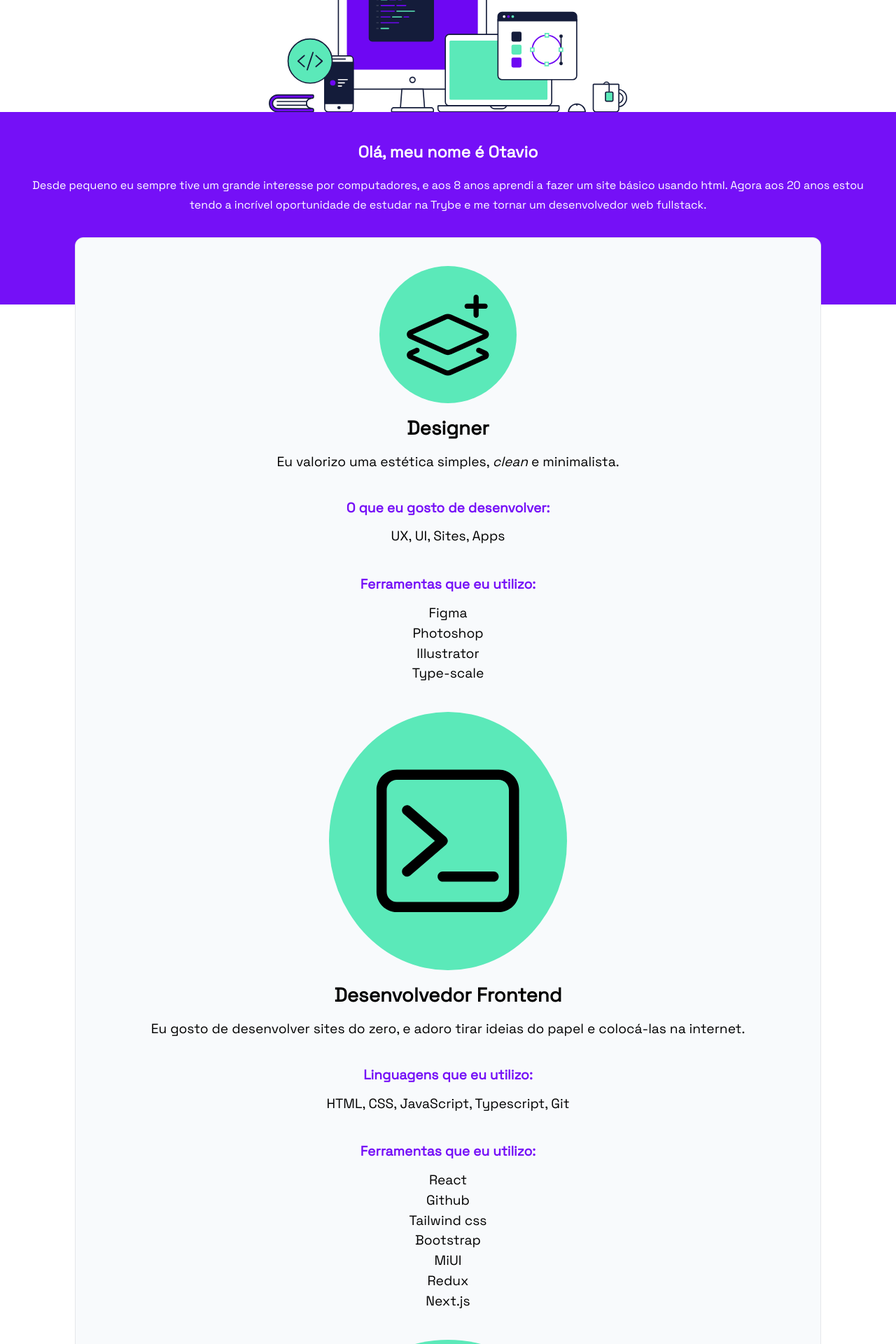
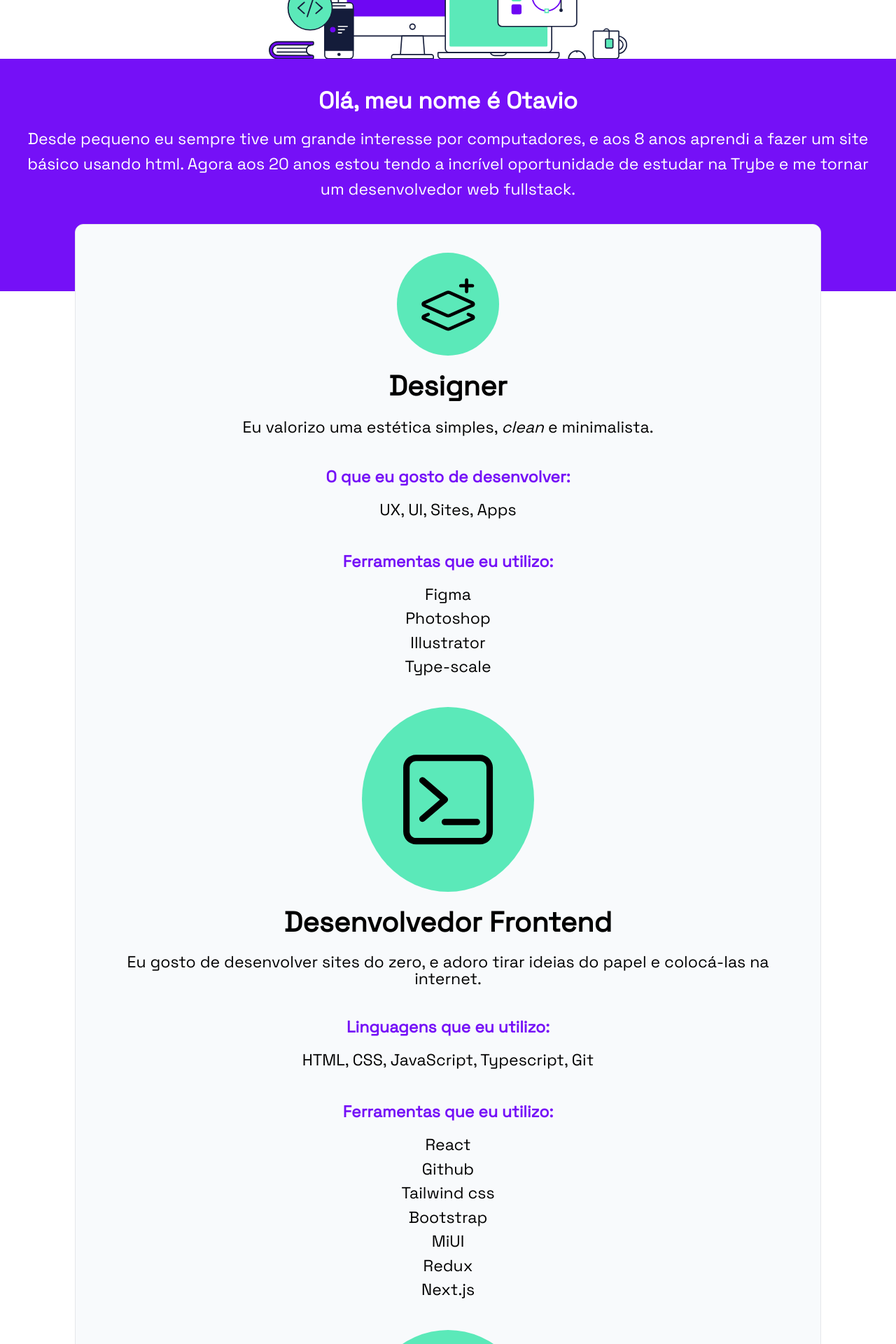
Before and after one commit to OtavioRL/portfolio, a React (Create React App) app: page / in a window 1280 px wide. Shown: the part 600-2520 px from the top of the page at 70% size. Built offline with nearby package versions, Linux system fonts and the light colour scheme.

Commit message:
melhoria na responsividade

```diff
--- a/src/components/firstSection/avatar.js
+++ b/src/components/firstSection/avatar.js
@@ -1,7 +1,7 @@
 const Avatar = () => {
   return (
-    <div className="w-3/5 max-w-lg flex justify-center">
-      <img className="rounded-full bg-roxo mt-14" alt='Meu avatar' src='https://avataaars.io/?avatarStyle=Transparent&topType=ShortHairDreads01&accessoriesType=Blank&hairColor=BrownDark&facialHairType=Blank&clotheType=Hoodie&clotheColor=Black&eyeType=Happy&eyebrowType=Default&mouthType=Smile&skinColor=Pale'
+    <div className="w-3/5 max-w-mobileImage flex justify-center">
+      <img className="rounded-full w-full bg-roxo mt-14" alt='Meu avatar' src='https://avataaars.io/?avatarStyle=Transparent&topType=ShortHairDreads01&accessoriesType=Blank&hairColor=BrownDark&facialHairType=Blank&clotheType=Hoodie&clotheColor=Black&eyeType=Happy&eyebrowType=Default&mouthType=Smile&skinColor=Pale'
       />
     </div>
   );
--- a/src/components/firstSection/sectionText.js
+++ b/src/components/firstSection/sectionText.js
@@ -1,8 +1,8 @@
 const SectionText = () => {
   return (
     <div className="w-5/6 mt-5">
-      <h5 className="text-h5 font-bold mb-5 text-center">Desenvolvedor Frontend & Designer  </h5>
-      <p className="text-plg text-center">Eu desenvolvo e programo sites com uma estética simples, intuitíva, e eu amo o que eu faço.</p>
+      <h5 className="text-h5 sm:text-h4 font-bold mb-5 text-center">Desenvolvedor Frontend & Designer  </h5>
+      <p className="text-plg sm:text-pxl text-center">Eu desenvolvo e programo sites com uma estética simples, intuitíva, e eu amo o que eu faço.</p>
     </div>
   );
 };
--- a/src/components/secondSection/card/back.js
+++ b/src/components/secondSection/card/back.js
@@ -3,14 +3,14 @@ import { ReactComponent as BackSVG } from './back.svg';
 const Back = () => {
   return (
     <div className='flex flex-col items-center mt-10'>
-        <BackSVG className='bg-verde w-2/5 p-8% rounded-full overflow-visible'/>
-        <h1 className='text-h6 text-center font-bold mt-5'>Desenvolvedor Backend</h1>
-        <p className='text-plg text-center mt-5 leading-6'>Ainda estou estudando backend mas já consigo desenvolver uma aplicação fullstack com API e banco de dados integrado.</p>
-        <h2 className='text-plg text-center font-bold text-roxo mt-10'>O que eu aprendi até agora:</h2>
-        <p className='text-plg text-center mt-3'>Docker</p>
-        <p className='text-plg text-center'>SQL & mySQL</p>
-        <p className='text-plg text-center'>Node.js</p>
-        <p className='text-plg text-center'>Arquitetura de software</p>
+        <BackSVG className='bg-verde w-2/5 sm:w-2/6 md:w-1/4 p-8% md:p-6% rounded-full overflow-visible'/>
+        <h1 className='text-h6 sm:text-h4 text-center font-bold mt-5'>Desenvolvedor Backend</h1>
+        <p className='text-plg sm:text-pxl text-center mt-5 leading-6'>Ainda estou estudando backend mas já consigo desenvolver uma aplicação fullstack com API e banco de dados integrado.</p>
+        <h2 className='text-plg sm:text-pxl text-center font-bold text-roxo mt-10'>O que eu aprendi até agora:</h2>
+        <p className='text-plg sm:text-pxl text-center mt-3'>Docker</p>
+        <p className='text-plg sm:text-pxl text-center'>SQL & mySQL</p>
+        <p className='text-plg sm:text-pxl text-center'>Node.js</p>
+        <p className='text-plg sm:text-pxl text-center'>Arquitetura de software</p>
     </div>
   );
 };
--- a/src/components/secondSection/card/design.js
+++ b/src/components/secondSection/card/design.js
@@ -3,16 +3,16 @@ import { ReactComponent as DesignSVG } from './design.svg';
 const Design = () => {
   return (
     <div className='flex flex-col items-center'>
-        <DesignSVG className='bg-verde w-2/5 p-8% rounded-full overflow-visible'/>
-        <h1 className='text-h6 text-center font-bold mt-5'>Designer</h1>
-        <p className='text-plg text-center mt-5 leading-6'>Eu valorizo uma estética simples, <i>clean</i> e minimalista.</p>
-        <h2 className='text-plg text-center font-bold text-roxo mt-10'>O que eu gosto de desenvolver:</h2>
-        <p className='text-plg text-center mt-3'>UX, UI, Sites, Apps</p>
-        <h2 className='text-plg text-center font-bold text-roxo mt-10'>Ferramentas que eu utilizo:</h2>
-        <p className='text-plg text-center mt-3'>Figma</p>
-        <p className='text-plg text-center'>Photoshop</p>
-        <p className='text-plg text-center'>Illustrator</p>
-        <p className='text-plg text-center'>Type-scale</p>
+        <DesignSVG className='bg-verde w-2/5 sm:w-2/6 md:w-1/4 p-8% md:p-6% rounded-full overflow-visible'/>
+        <h1 className='text-h6 sm:text-h4 text-center font-bold mt-5'>Designer</h1>
+        <p className='text-plg sm:text-pxl text-center mt-5 leading-6 sm:leading-7'>Eu valorizo uma estética simples, <i>clean</i> e minimalista.</p>
+        <h2 className='text-plg sm:text-pxl text-center font-bold text-roxo mt-10'>O que eu gosto de desenvolver:</h2>
+        <p className='text-plg sm:text-pxl text-center mt-3'>UX, UI, Sites, Apps</p>
+        <h2 className='text-plg sm:text-pxl text-center font-bold text-roxo mt-10'>Ferramentas que eu utilizo:</h2>
+        <p className='text-plg sm:text-pxl text-center mt-3'>Figma</p>
+        <p className='text-plg sm:text-pxl text-center'>Photoshop</p>
+        <p className='text-plg sm:text-pxl text-center'>Illustrator</p>
+        <p className='text-plg sm:text-pxl text-center'>Type-scale</p>
     </div>
   );
 };
--- a/src/components/secondSection/card/front.js
+++ b/src/components/secondSection/card/front.js
@@ -3,19 +3,19 @@ import { ReactComponent as TerminalSVG } from './terminal.svg';
 const Front = () => {
   return (
     <div className='flex flex-col items-center mt-10'>
-        <TerminalSVG className='bg-verde w-2/5 p-8% rounded-full overflow-visible'/>
-        <h1 className='text-h6 text-center font-bold mt-5'>Desenvolvedor Frontend</h1>
-        <p className='text-plg text-center mt-5 leading-6'>Eu gosto de desenvolver sites do zero, e adoro tirar ideias do papel e colocá-las na internet.</p>
-        <h2 className='text-plg text-center font-bold text-roxo mt-10'>Linguagens que eu utilizo:</h2>
-        <p className='text-plg text-center mt-3'>HTML, CSS, JavaScript, Typescript, Git</p>
-        <h2 className='text-plg text-center font-bold text-roxo mt-10'>Ferramentas que eu utilizo:</h2>
-        <p className='text-plg text-center mt-3'>React</p>
-        <p className='text-plg text-center'>Github</p>
-        <p className='text-plg text-center'>Tailwind css</p>
-        <p className='text-plg text-center'>Bootstrap</p>
-        <p className='text-plg text-center'>MiUI</p>
-        <p className='text-plg text-center'>Redux</p>
-        <p className='text-plg text-center'>Next.js</p>
+        <TerminalSVG className='bg-verde w-2/5 sm:w-2/6 md:w-1/4 p-8% md:p-6% rounded-full overflow-visible'/>
+        <h1 className='text-h6 sm:text-h4 text-center font-bold mt-5'>Desenvolvedor Frontend</h1>
+        <p className='text-plg sm:text-pxl text-center mt-5 leading-6'>Eu gosto de desenvolver sites do zero, e adoro tirar ideias do papel e colocá-las na internet.</p>
+        <h2 className='text-plg sm:text-pxl text-center font-bold text-roxo mt-10'>Linguagens que eu utilizo:</h2>
+        <p className='text-plg sm:text-pxl text-center mt-3'>HTML, CSS, JavaScript, Typescript, Git</p>
+        <h2 className='text-plg sm:text-pxl text-center font-bold text-roxo mt-10'>Ferramentas que eu utilizo:</h2>
+        <p className='text-plg sm:text-pxl text-center mt-3'>React</p>
+        <p className='text-plg sm:text-pxl text-center'>Github</p>
+        <p className='text-plg sm:text-pxl text-center'>Tailwind css</p>
+        <p className='text-plg sm:text-pxl text-center'>Bootstrap</p>
+        <p className='text-plg sm:text-pxl text-center'>MiUI</p>
+        <p className='text-plg sm:text-pxl text-center'>Redux</p>
+        <p className='text-plg sm:text-pxl text-center'>Next.js</p>
     </div>
   );
 };
--- a/src/components/secondSection/sectionText.js
+++ b/src/components/secondSection/sectionText.js
@@ -1,8 +1,8 @@
 const SectionText = () => {
   return (
     <div className="bg-roxo pt-10 px-7 flex flex-col items-center pb-32">
-      <h1 className="text-white text-pxl font-bold mb-4">Olá, meu nome é Otavio</h1>
-      <p className="text-white text-pmd text-center leading-7">Desde pequeno eu sempre tive um grande interesse por computadores, e aos 8 anos aprendi a fazer um site básico usando html. Agora aos 20 anos estou tendo a incrível oportunidade de estudar na Trybe e me tornar um desenvolvedor web fullstack.</p>
+      <h1 className="text-white text-center text-pxl sm:text-h6 md:text-h5 font-bold mb-4">Olá, meu nome é Otavio</h1>
+      <p className="text-white text-pmd sm:text-plg md:text-pxl text-center leading-7 sm:leading-8 md:leading-9">Desde pequeno eu sempre tive um grande interesse por computadores, e aos 8 anos aprendi a fazer um site básico usando html. Agora aos 20 anos estou tendo a incrível oportunidade de estudar na Trybe e me tornar um desenvolvedor web fullstack.</p>
   </div>
   );
 };
--- a/tailwind.config.js
+++ b/tailwind.config.js
@@ -20,8 +20,20 @@ module.exports = {
         'roxo': '#7510F7'
       },
       spacing: {
-        '8%': '8%'
+        '8%': '8%',
+        '6%': '6%',
+        '4%': '4%',
       },
+      maxWidth: {
+        'mobileImage': '280px',
+      },
+    },
+    screens: {
+      'sm': '600px',
+      'md': '768px',
+      'lg': '1024px',
+      'xl': '1280px',
+      '2xl': '1536px',
     },
   },
   plugins: [],
```
